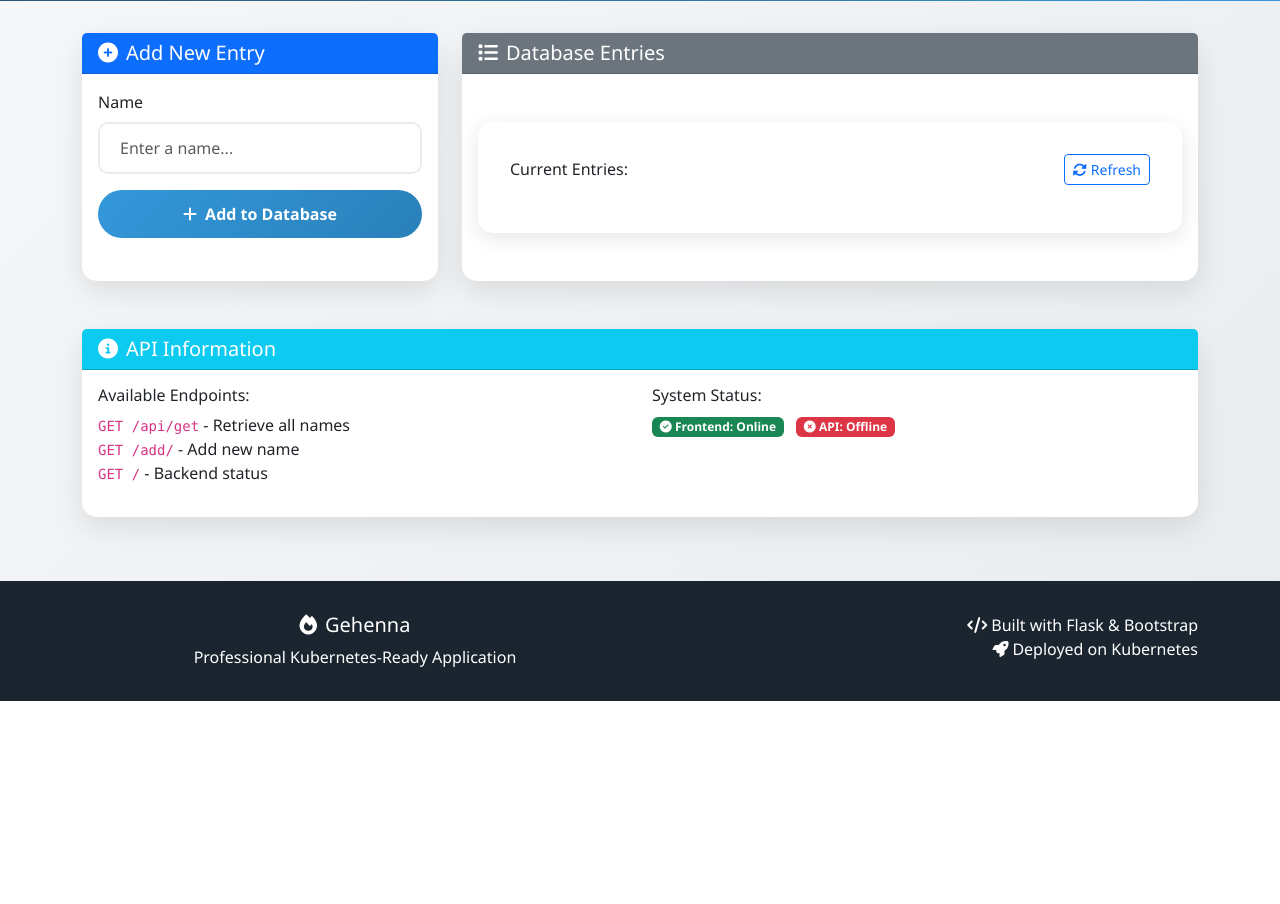
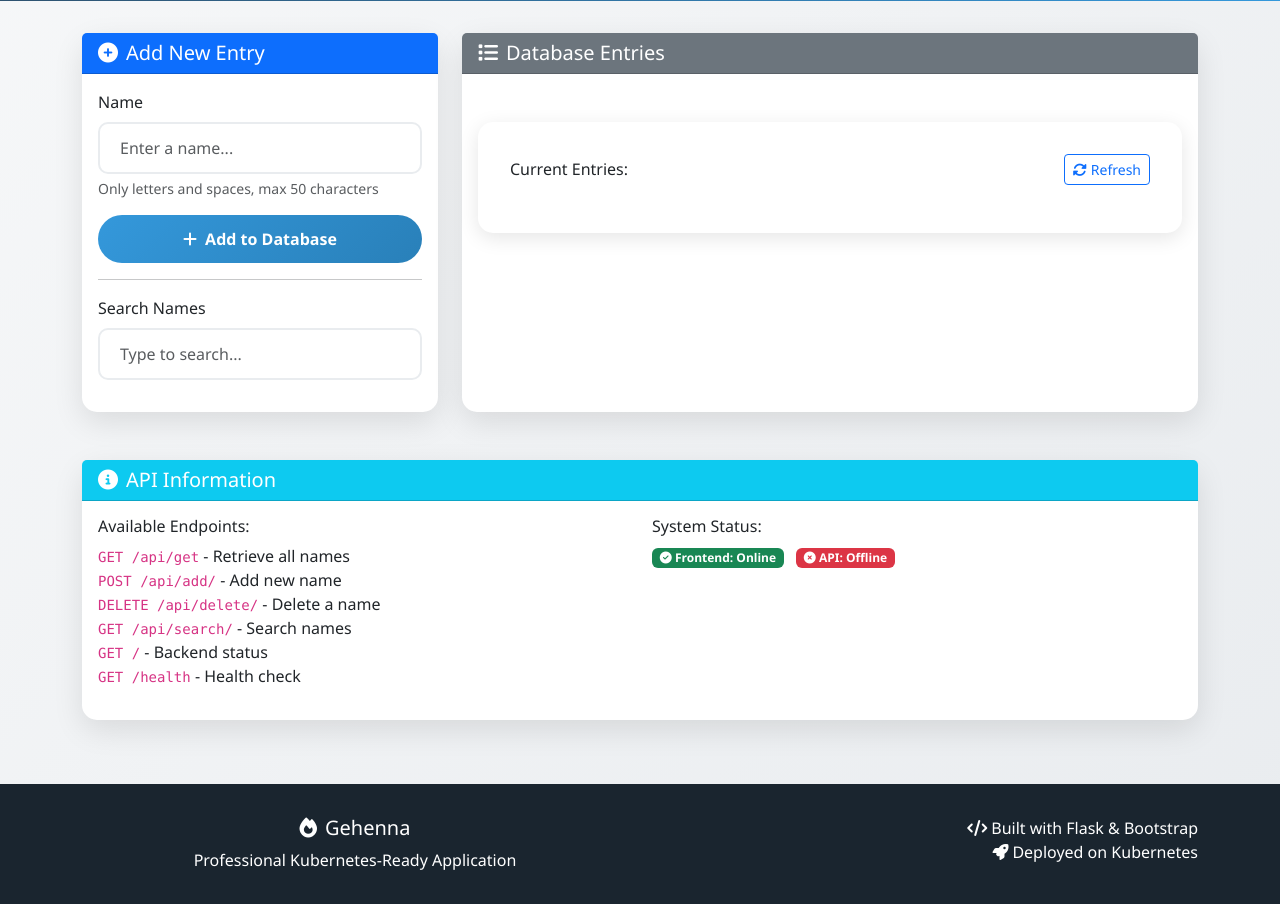
Before and after one commit to NamanSondhiya/Project_Gehenna, a Flask app: template frontend/templates/index.html in a window 1280 px wide. Shown: the part 439-1343 px from the top of the page. Before the commit the page ends 1140 px from the top, so only its background shows below. Run offline with Flask 3, Linux system fonts and the light colour scheme; the template is opened without the code that fills it, so the values that code supplies are empty.

Commit message:
added new front & back from dev into devOps

```diff
--- a/backend/app.py
+++ b/backend/app.py
@@ -1,29 +1,110 @@
-from flask import Flask, jsonify
+import logging
+from flask import Flask, jsonify, request
 from flask_cors import CORS
 import os
+import re
 from connection import coll
 
 app = Flask(__name__)
-CORS(app)
+CORS(app, origins=["http://localhost:8001", "http://frontend:8001"])  # Limit origins for security
 PORT = int(os.environ.get('PORT', 8002))
+
+# Setup logging
+logging.basicConfig(level=logging.INFO, format='%(asctime)s - %(levelname)s - %(message)s')
+logger = logging.getLogger(__name__)
+
+def validate_name(name):
+    """Validate name input: not empty, alphanumeric + spaces, max 50 chars"""
+    if not name or not isinstance(name, str):
+        return False, "Name is required and must be a string"
+    name = name.strip()
+    if len(name) == 0 or len(name) > 50:
+        return False, "Name must be between 1 and 50 characters"
+    if not re.match(r'^[a-zA-Z\s]+$', name):
+        return False, "Name can only contain letters and spaces"
+    return True, name
 
 @app.route('/')
 def root():
+    logger.info("Root endpoint accessed")
     return jsonify({"status": "ok", "service": "backend"})
 
 @app.route('/api/get')
 def get_names():
-    names = list(coll.find({}, {"_id": 0, "name": 1}))
-    return jsonify([name["name"] for name in names])
+    try:
+        names = list(coll.find({}, {"_id": 0, "name": 1}))
+        names_list = [name["name"] for name in names]
+        logger.info(f"Retrieved {len(names_list)} names")
+        return jsonify(names_list)
+    except Exception as e:
+        logger.error(f"Error retrieving names: {str(e)}")
+        return jsonify({"error": "Failed to retrieve names"}), 500
 
-@app.route('/add/<name>')
+@app.route('/api/add/<name>', methods=['POST'])
 def add_name(name):
-    coll.insert_one({"name": name})
-    return jsonify({"message": f"'{name}' added successfully!"})
+    try:
+        valid, cleaned_name = validate_name(name)
+        if not valid:
+            logger.warning(f"Invalid name attempt: {name} - {cleaned_name}")
+            return jsonify({"error": cleaned_name}), 400
+
+        # Check if name already exists
+        if coll.find_one({"name": cleaned_name}):
+            logger.warning(f"Duplicate name attempt: {cleaned_name}")
+            return jsonify({"error": "Name already exists"}), 409
+
+        coll.insert_one({"name": cleaned_name})
+        logger.info(f"Added name: {cleaned_name}")
+        return jsonify({"message": f"'{cleaned_name}' added successfully!"})
+    except Exception as e:
+        logger.error(f"Error adding name: {str(e)}")
+        return jsonify({"error": "Failed to add name"}), 500
+
+@app.route('/api/delete/<name>', methods=['DELETE'])
+def delete_name(name):
+    try:
+        valid, cleaned_name = validate_name(name)
+        if not valid:
+            logger.warning(f"Invalid name for deletion: {name} - {cleaned_name}")
+            return jsonify({"error": cleaned_name}), 400
+
+        result = coll.delete_one({"name": cleaned_name})
+        if result.deleted_count == 0:
+            logger.warning(f"Name not found for deletion: {cleaned_name}")
+            return jsonify({"error": "Name not found"}), 404
+
+        logger.info(f"Deleted name: {cleaned_name}")
+        return jsonify({"message": f"'{cleaned_name}' deleted successfully!"})
+    except Exception as e:
+        logger.error(f"Error deleting name: {str(e)}")
+        return jsonify({"error": "Failed to delete name"}), 500
+
+@app.route('/api/search/<query>')
+def search_names(query):
+    try:
+        if not query or not isinstance(query, str):
+            return jsonify({"error": "Query is required"}), 400
+
+        query = query.strip()
+        regex = re.compile(query, re.IGNORECASE)
+        names = list(coll.find({"name": {"$regex": regex}}, {"_id": 0, "name": 1}))
+        names_list = [name["name"] for name in names]
+        logger.info(f"Searched for '{query}', found {len(names_list)} results")
+        return jsonify(names_list)
+    except Exception as e:
+        logger.error(f"Error searching names: {str(e)}")
+        return jsonify({"error": "Failed to search names"}), 500
 
 @app.route('/health')
 def health():
-    return jsonify({"status": "ok"})
+    try:
+        # Check database connection
+        coll.find_one()
+        return jsonify({"status": "ok", "database": "connected"})
+    except Exception as e:
+        logger.error(f"Health check failed: {str(e)}")
+        return jsonify({"status": "error", "database": "disconnected"}), 503
 
 if __name__ == '__main__':
+    logger.info("Starting backend server")
     app.run(host='0.0.0.0', port=PORT)
--- a/backend/requirements.txt
+++ b/backend/requirements.txt
@@ -1,3 +1,5 @@
 flask
 flask-cors
 pymongo
+pytest
+mongomock
--- a/frontend/templates/index.html
+++ b/frontend/templates/index.html
@@ -180,12 +180,19 @@
                             <div class="mb-3">
                                 <label for="nameInput" class="form-label">Name</label>
                                 <input type="text" class="form-control" id="nameInput"
-                                       placeholder="Enter a name..." required>
+                                       placeholder="Enter a name..." required maxlength="50" pattern="[a-zA-Z\s]+">
+                                <div class="form-text">Only letters and spaces, max 50 characters</div>
                             </div>
                             <button type="submit" class="btn btn-primary w-100">
                                 <i class="fas fa-plus me-2"></i>Add to Database
                             </button>
                         </form>
+                        <hr>
+                        <div class="mb-3">
+                            <label for="searchInput" class="form-label">Search Names</label>
+                            <input type="text" class="form-control" id="searchInput"
+                                   placeholder="Type to search...">
+                        </div>
                     </div>
                 </div>
             </div>
@@ -238,8 +245,11 @@
                                 <h6>Available Endpoints:</h6>
                                 <ul class="list-unstyled">
                                     <li><code>GET /api/get</code> - Retrieve all names</li>
-                                    <li><code>GET /add/<name></code> - Add new name</li>
+                                    <li><code>POST /api/add/<name></code> - Add new name</li>
+                                    <li><code>DELETE /api/delete/<name></code> - Delete a name</li>
+                                    <li><code>GET /api/search/<query></code> - Search names</li>
                                     <li><code>GET /</code> - Backend status</li>
+                                    <li><code>GET /health</code> - Health check</li>
                                 </ul>
                             </div>
                             <div class="col-md-6">
@@ -367,6 +377,9 @@
                             </div>
                             <h6 class="card-title">${escapeHtml(name)}</h6>
                             <small class="text-muted">Entry #${index + 1}</small>
+                            <button class="btn btn-outline-danger btn-sm mt-2" onclick="deleteName('${escapeHtml(name)}')">
+                                <i class="fas fa-trash me-1"></i>Delete
+                            </button>
                         </div>
                     </div>
                 `;
@@ -387,12 +400,14 @@
             }
 
             try {
-                const response = await fetch(`${BACKEND_URL}/add/${encodeURIComponent(name)}`);
+                const response = await fetch(`${BACKEND_URL}/api/add/${encodeURIComponent(name)}`, {
+                    method: 'POST'
+                });
+                const result = await response.json();
                 if (!response.ok) {
-                    throw new Error(`HTTP error! status: ${response.status}`);
+                    throw new Error(result.error || `HTTP error! status: ${response.status}`);
                 }
 
-                const result = await response.json();
                 showAlert(result.message, 'success');
                 nameInput.value = '';
                 loadData(); // Refresh data
@@ -401,6 +416,57 @@
                 showAlert('Failed to add name: ' + error.message, 'danger');
             }
         });
+
+        // Search functionality
+        document.getElementById('searchInput').addEventListener('input', function(e) {
+            const query = e.target.value.trim();
+            if (query.length > 0) {
+                searchData(query);
+            } else {
+                loadData();
+            }
+        });
+
+        // Search data
+        async function searchData(query) {
+            showLoading(true);
+            try {
+                const response = await fetch(`${BACKEND_URL}/api/search/${encodeURIComponent(query)}`);
+                if (!response.ok) {
+                    throw new Error(`HTTP error! status: ${response.status}`);
+                }
+                const data = await response.json();
+                displayData(data || []);
+                showLoading(false);
+            } catch (error) {
+                console.error('Error searching data:', error);
+                showAlert('Failed to search data: ' + error.message, 'danger');
+                showLoading(false);
+            }
+        }
+
+        // Delete name
+        async function deleteName(name) {
+            if (!confirm(`Are you sure you want to delete "${name}"?`)) {
+                return;
+            }
+
+            try {
+                const response = await fetch(`${BACKEND_URL}/api/delete/${encodeURIComponent(name)}`, {
+                    method: 'DELETE'
+                });
+                const result = await response.json();
+                if (!response.ok) {
+                    throw new Error(result.error || `HTTP error! status: ${response.status}`);
+                }
+
+                showAlert(result.message, 'success');
+                loadData(); // Refresh data
+            } catch (error) {
+                console.error('Error deleting name:', error);
+                showAlert('Failed to delete name: ' + error.message, 'danger');
+            }
+        }
 
         // Refresh data
         function refreshData() {
```
Also changed, not shown: backend/tests/conftest.py (added, +27 -0 lines), backend/tests/test_app.py (added, +70 -0 lines).
